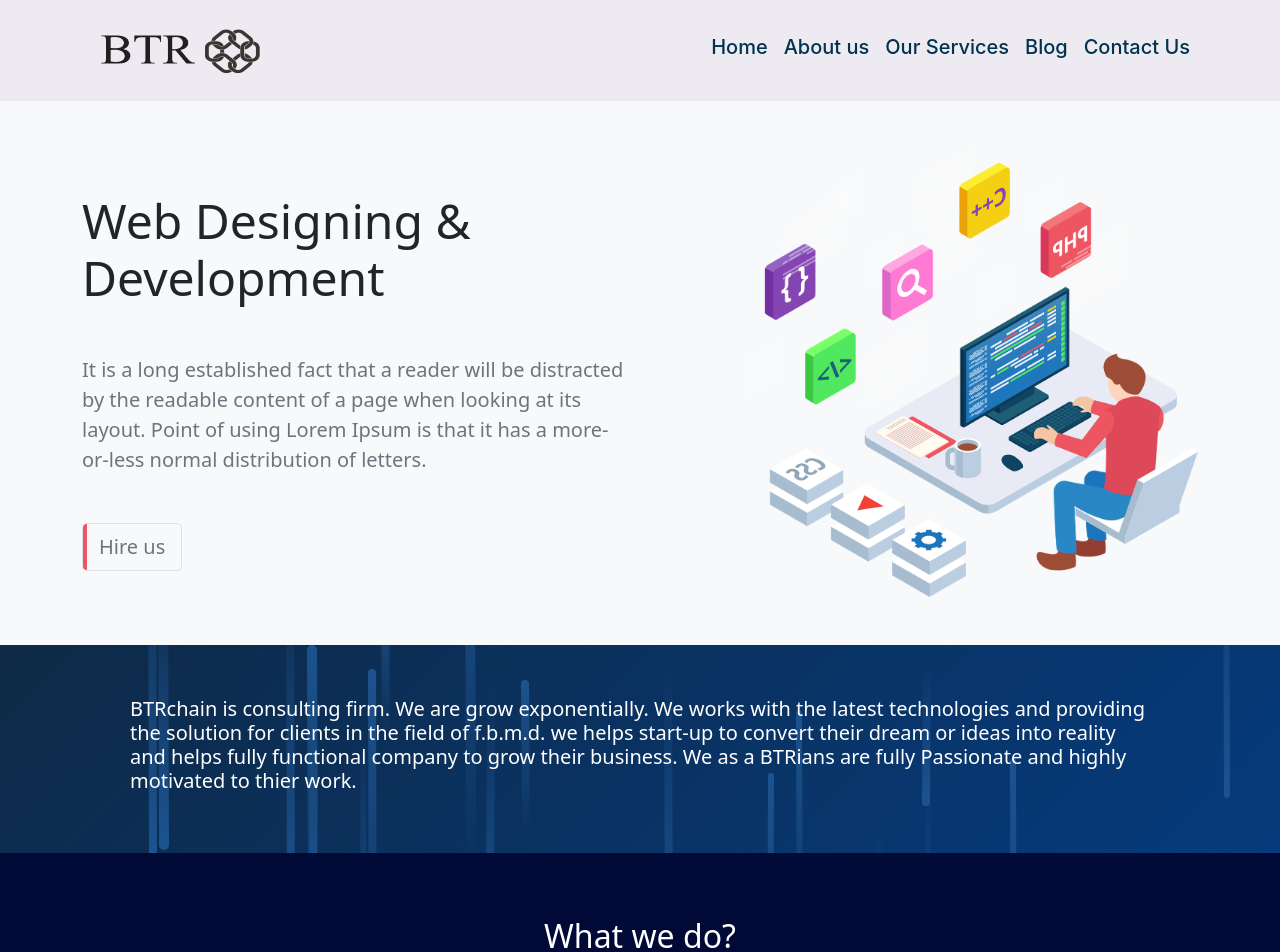
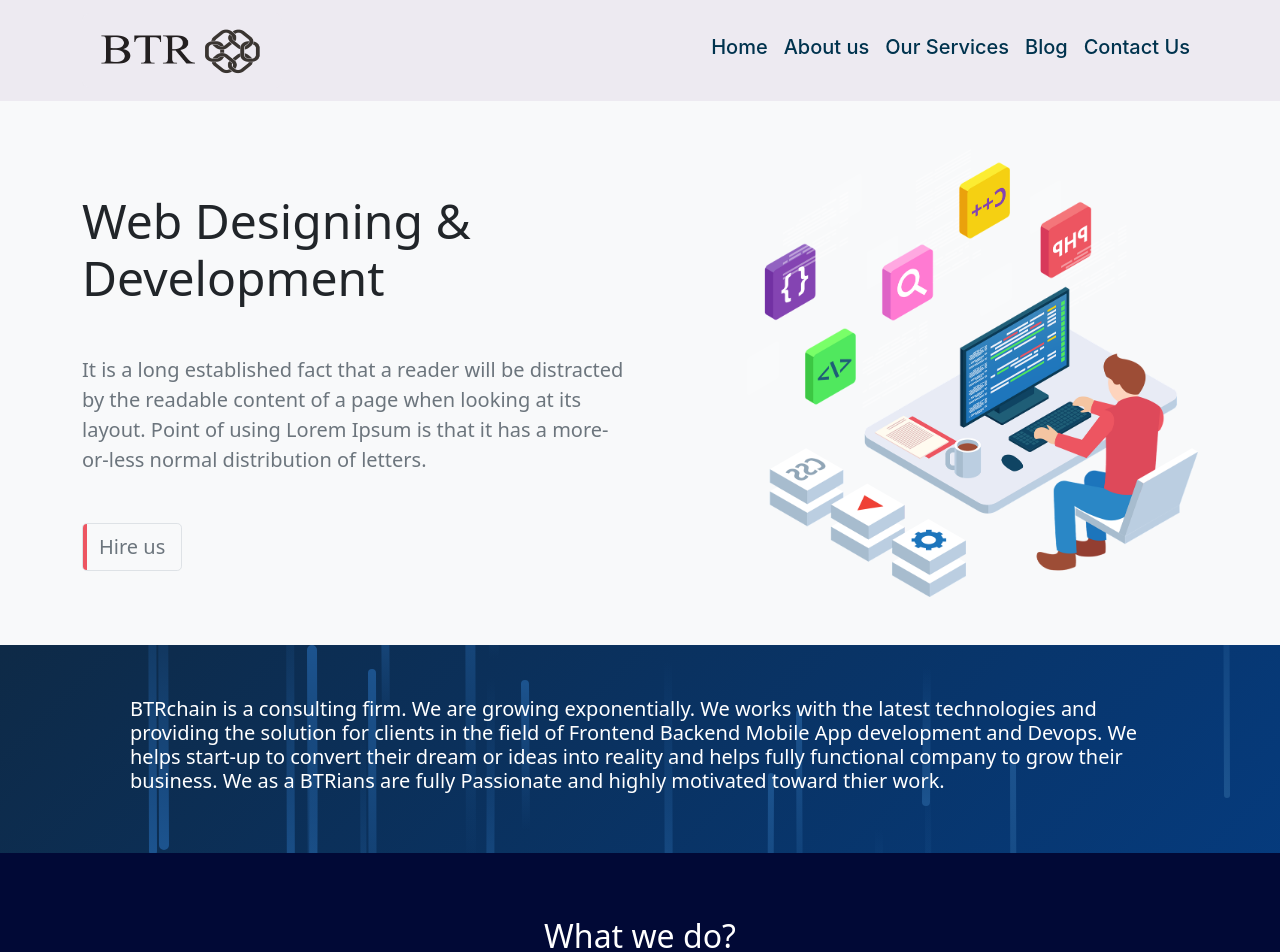
Before and after one commit to btrchain/btrchain, a React (Create React App) app: page / in a window 1280 px wide. Shown: the top 952 px of the page. Built offline with nearby package versions, Linux system fonts and the light colour scheme; a web font is replaced by a local one.

Commit message:
content update

```diff
--- a/src/components/body/Introduction.js
+++ b/src/components/body/Introduction.js
@@ -1,14 +1,20 @@
-import React from 'react'
-import { Container } from 'react-bootstrap'
-import './Introduction.css'
+import React from "react";
+import { Container } from "react-bootstrap";
+import "./Introduction.css";
 
 export default function Introduction() {
-    return (
-        <div className='intro-bg p-1'>
-            <Container>
-                <p className='h5 p-5 text-white'>BTRchain is consulting firm. We are grow exponentially. We works with the latest technologies and providing the solution for clients in the field of f.b.m.d. we helps start-up to convert their dream or ideas into reality and helps fully functional company to grow their business.
-                    We as a BTRians  are fully Passionate and highly motivated to thier work.</p>
-            </Container>
-        </div>
-    )
+  return (
+    <div className="intro-bg p-1">
+      <Container>
+        <p className="h5 p-5 text-white">
+          BTRchain is a consulting firm. We are growing exponentially. We works
+          with the latest technologies and providing the solution for clients in
+          the field of Frontend Backend Mobile App development and Devops. We
+          helps start-up to convert their dream or ideas into reality and helps
+          fully functional company to grow their business. We as a BTRians are
+          fully Passionate and highly motivated toward thier work.
+        </p>
+      </Container>
+    </div>
+  );
 }
```
